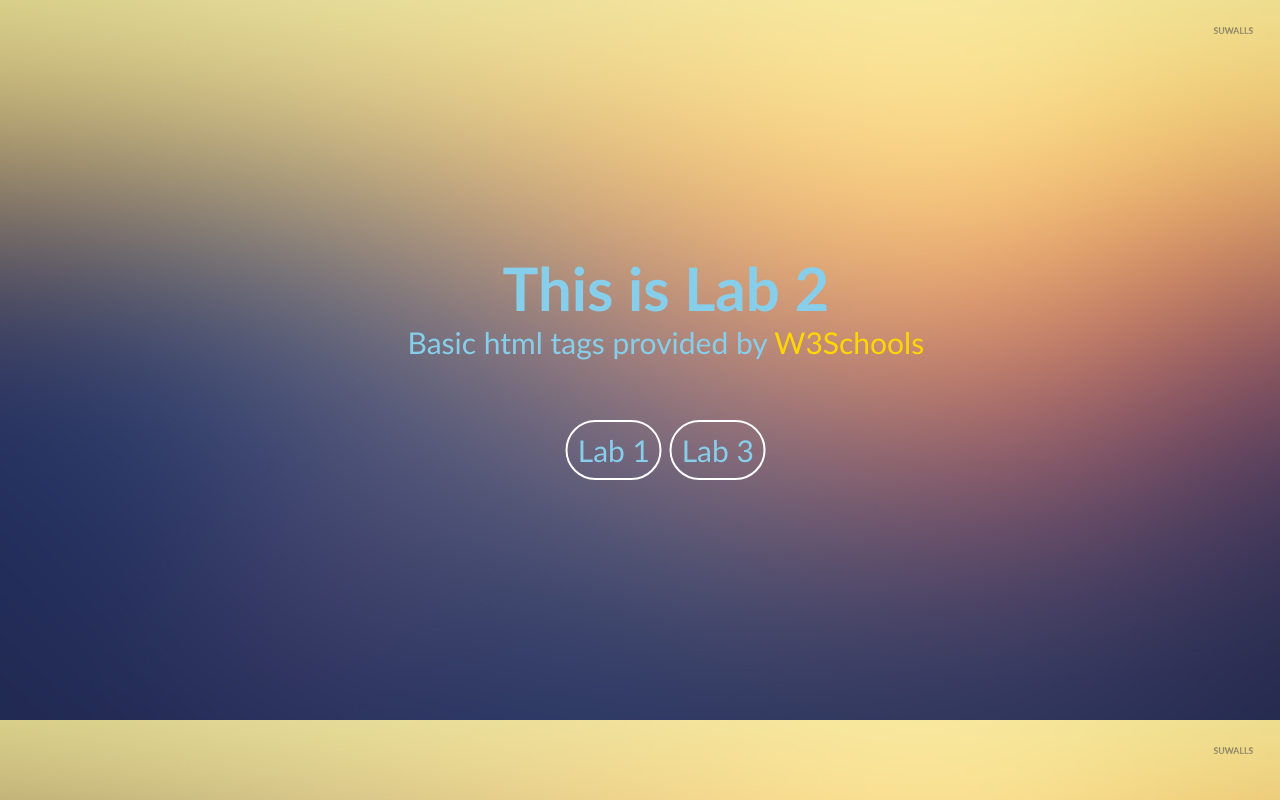
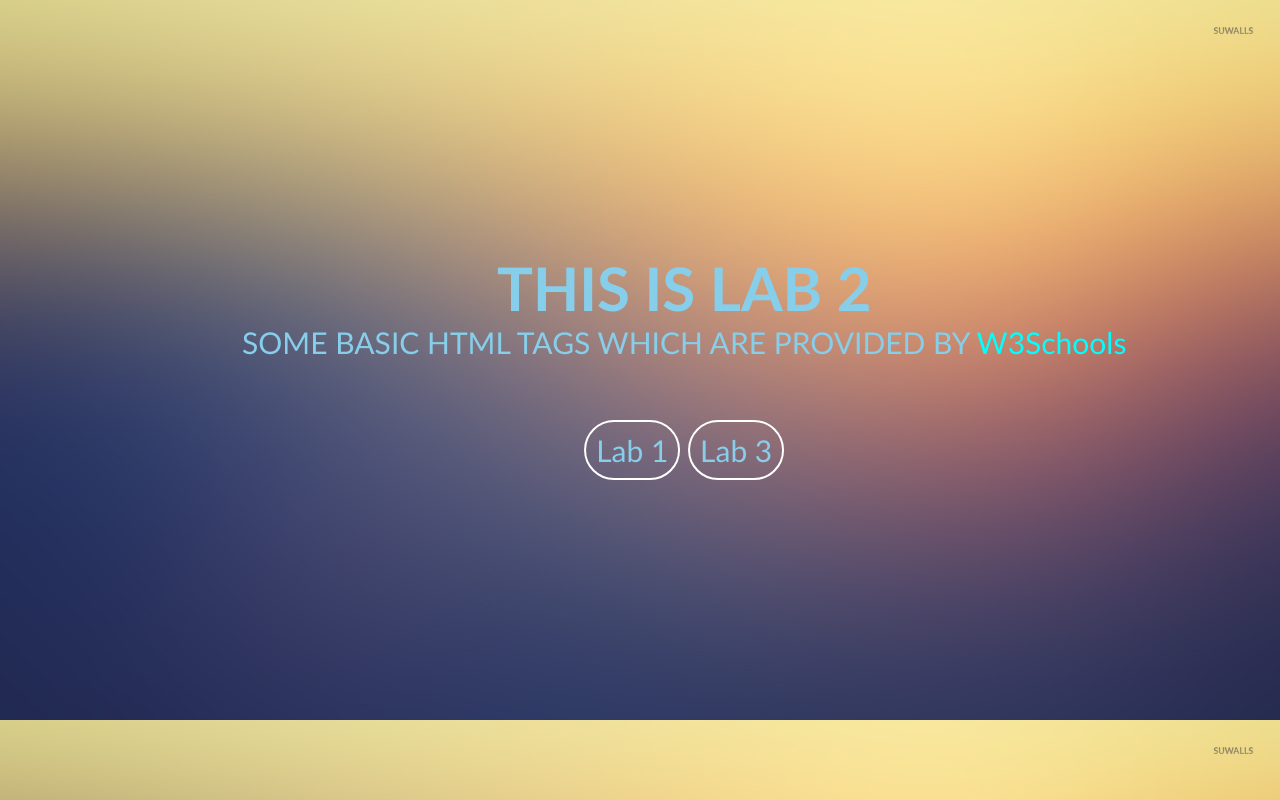
Before and after one commit to 7089sharad/7089sharad.github.io, a plain HTML site: page lab2/index.html in a window 1280 px wide. Drawn offline with Linux system fonts and the light colour scheme.

Commit message:
Update index.html

```diff
--- a/lab2/index.html
+++ b/lab2/index.html
@@ -4,20 +4,20 @@
     <meta charset="UTF-8">
     <meta http-equiv="X-UA-Compatible" content="IE=edge">
     <meta name="viewport" content="width=device-width, initial-scale=1.0">
-    <title>BCA Lab-2</title>
+    <title>BCA LAB-2</title>
     <link rel="stylesheet" href="../style.css">
     <style>
         #me {
             text-decoration: none;
-            color: gold;
+            color: CYAN;
         }
     </style>
 </head>
 <body>
     <div class="main"></div>
     <div class="container">
-        <h1>This is Lab 2</h1>
-        <p>Basic html tags provided by <a id="me" href="https://www.w3schools.com/html/html_basic.asp" target="_blank" rel="noopener noreferrer">W3Schools</a></p><br><br>
+        <h1>THIS IS LAB 2</h1>
+        <p>SOME BASIC HTML TAGS WHICH ARE PROVIDED BY <a id="me" href="https://www.w3schools.com/html/html_basic.asp" target="_blank" rel="noopener noreferrer">W3Schools</a></p><br><br>
         <a id="apple" href="../index.html">Lab 1</a>
         <a id="apple" href="../lab3/index.html">Lab 3</a>
     </div>
```
